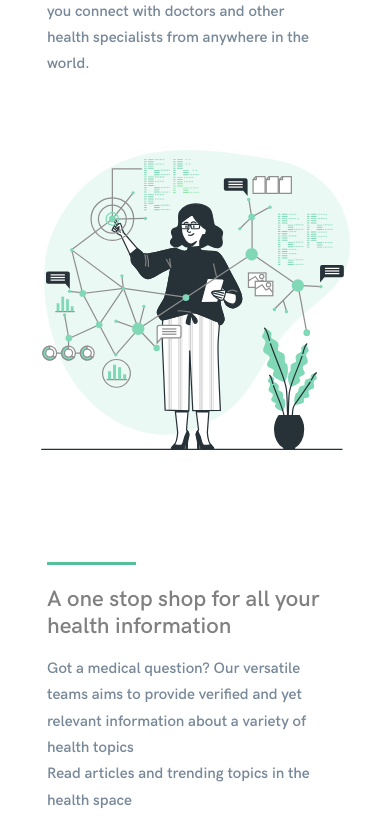
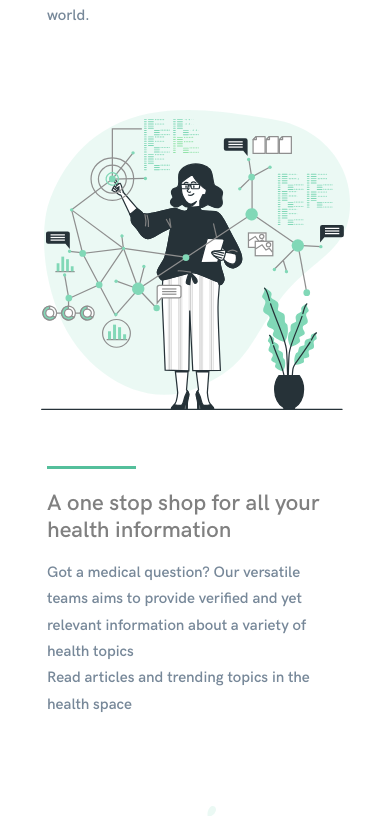
Before and after one commit to Jaybee4real/Afriheal, a React (Create React App) app: page / in a window 390 px wide. Shown: the part 1611-2427 px from the top of the page. Built offline with nearby package versions, Linux system fonts and the light colour scheme.

Commit message:
_style corrections on section one

```diff
--- a/src/styles/main.scss
+++ b/src/styles/main.scss
@@ -25,6 +25,7 @@
       min-height: 500px;
       position: relative;
       display: flex;
+      flex-direction: column;
 
       &:nth-of-type(1) .image {
         background-image: url(../img/row1.svg);
@@ -32,6 +33,8 @@
 
       &:nth-of-type(2) .image {
         background-image: url(../img/row2.svg);
+        position: relative;
+        top: .5rem;
       }
 
       &:nth-of-type(3) .image {
@@ -43,7 +46,6 @@
         background-position: center;
         background-size: contain;
         background-repeat: no-repeat;
-        margin-bottom: 3rem;
       }
 
       .heading {
@@ -93,12 +95,12 @@
 
     .row {
       width: 100% !important;
-      flex-direction: row-reverse;
+      flex-direction: row-reverse !important;
       min-height: fit-content !important;
       margin: 2rem 0;
 
       &:nth-of-type(2) {
-        flex-direction: row;
+        flex-direction: row !important;
 
         .image {
           margin-right: 1rem;
@@ -122,7 +124,7 @@
 @media (max-width: 560px) {
   .row-container {
     .row {
-      flex-direction: column;
+      flex-direction: column !important;
       &:nth-of-type(2) {
         flex-direction: column !important;
       }
```
